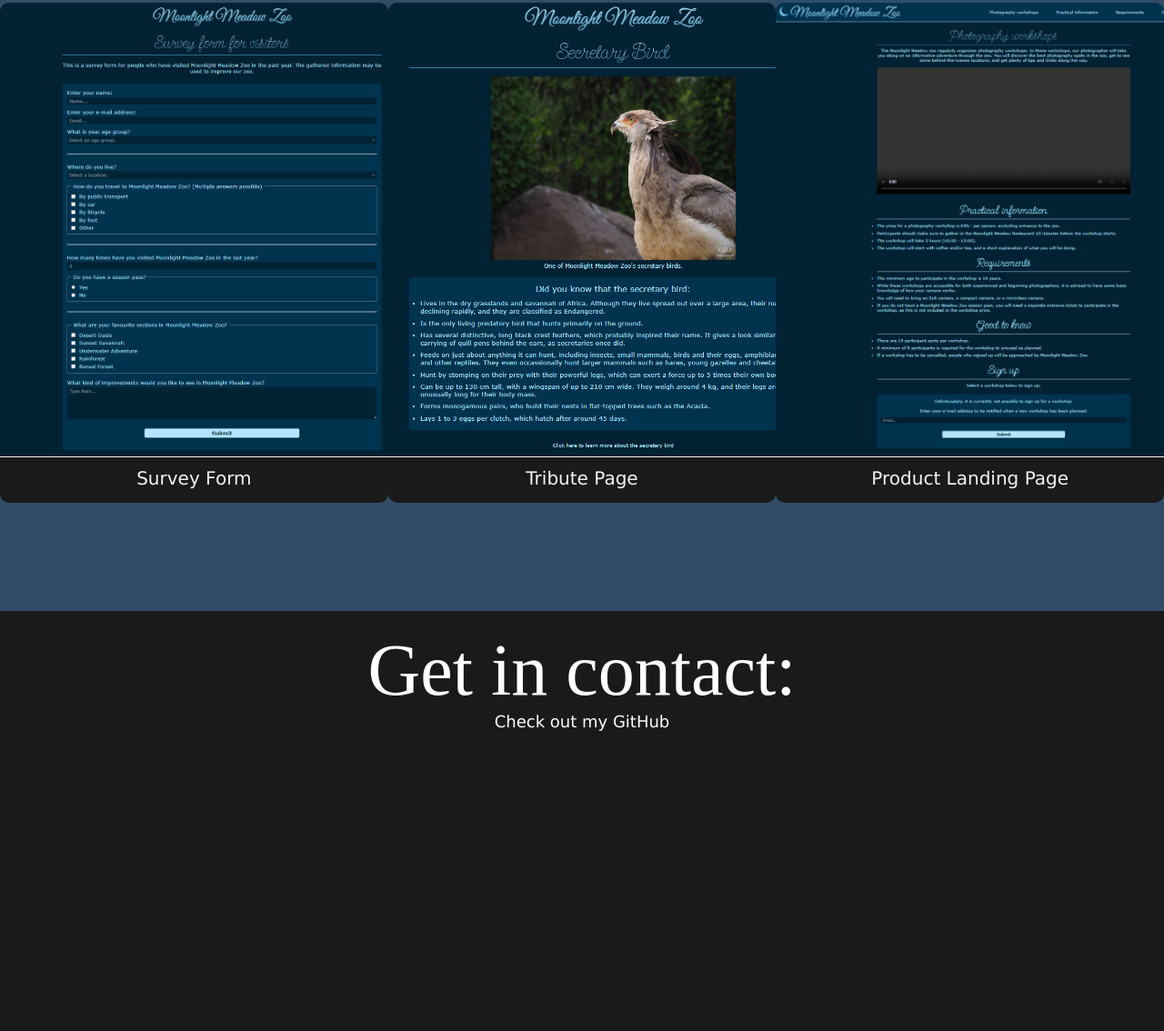
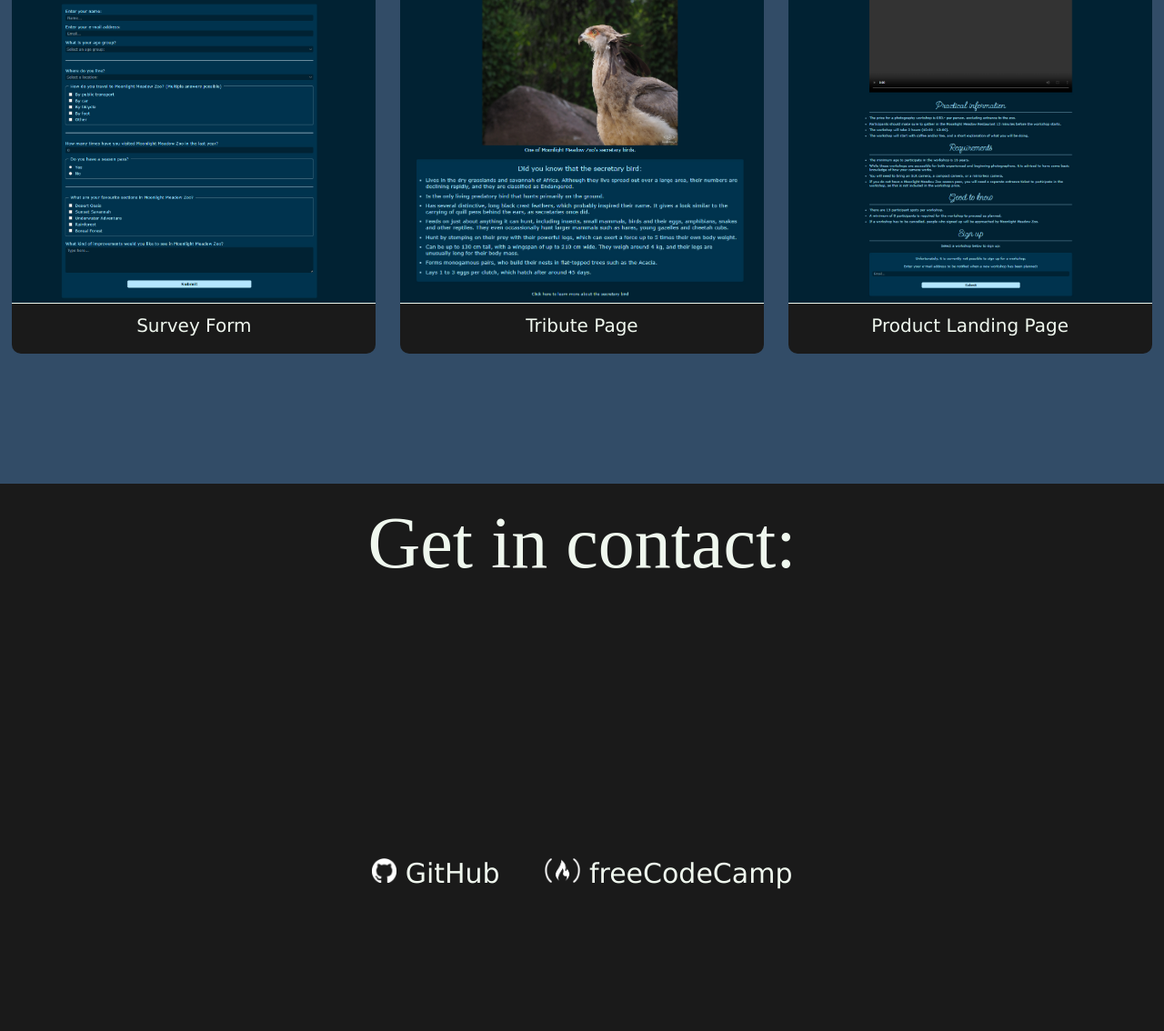
Before and after one commit to Wolfvogel/Wolfvogel.github.io, a plain HTML site: page index.html in a window 1280 px wide. Shown: the part 998-2132 px from the top of the page at 91% size. Drawn offline with Linux system fonts and the light colour scheme; a web font is replaced by a local one.

Commit message:
Various adjustments
Made sizing on project previews responsive, changed text sizing for mobile, and added portfolio links

```diff
--- a/index.html
+++ b/index.html
@@ -7,75 +7,28 @@
   <meta charset="UTF-8"/>
   <meta name="viewport" content="width=device-width, initial-scale=1.0"/>
   <meta name="author" content="RoanneRoams"/>
-  <meta name="description" content=""/>
-  <meta name="keywords" content=""/>
+  <meta name="description" content="The programming portfolio for RoanneRoams"/>
+  <meta name="keywords" content="programming coding code portfolio RoanneRoams webpage projects html css"/>
   <link rel="stylesheet" href="https://fonts.googleapis.com/css2?family=Fleur+De+Leah"/>
   <style>
     * {
+      box-sizing: border-box;
       padding: 0;
       margin: 0;
-      box-sizing: border-box;
       font-size: 10px;
       font-family: Verdana, sans-serif;
     }
     html {
-      scroll-padding-top: 70px;
-    }
-    @media () {
-    }
-    #navbar {
-      background-color: #264521;
-      position: fixed;
-      top: 0;
-      left: 0;
-      width: 100vw;
-      height: 70px;
-      display: flex;
-      justify-content: space-around;
-      align-items: center;
-      border-bottom: 3px solid #5fac53;
-    }
-    a {
-      color: white;
-      text-decoration: none;
-      font-size: 1.8rem;
-    }
-    nav a {
-      font-size: 2rem;
-      color: #eff7ee;
+      scroll-padding-top: 70px; /*To compensate for the fixed nav bar when using the internal navigation links*/
+      scroll-behavior: smooth;
     }
     main {
       padding-top: 70px;
     }
-    #welcome-section {
-      height: 100vh;
+    #welcome-section, #contact {
+      height: calc(100vh - 70px); /*To compensate for the fixed nav bar*/
+      text-align: center;
       background-color: #1a1a1a;
-      text-align: center;
-      padding-top: 11%;
-    }
-    #projects {
-      min-height: 100vh;
-      background-color: #324c67;
-      text-align: center;
-    }
-    #contact {
-      height: 100vh;
-      background-color: #1a1a1a;
-      text-align: center;
-    }
-    h1 {
-      font-size: 10rem;
-      color: #eff7ee;
-      font-family: "Fleur De Leah";
-      font-weight: normal;
-    }
-    #logo-image {
-      width: 300px;
-      padding-top: 5rem;
-    }
-    #welcome_text {
-      padding-top: 8rem;
-      font-size: 2.6rem;
     }
     p {
       font-size: 2rem;
@@ -86,36 +39,122 @@
       font-family: "Fleur De Leah";
       font-weight: normal;
       padding-top: 2rem;
-      color: white;
+      color: #eff7ee;
+    }
+    a {
+      text-decoration: none;
+      color: #eff7ee;
+      font-size: 2rem;
+    }
+
+    /*Styling for the Nav bar*/
+    #navbar {
+      position: fixed;
+      top: 0;
+      left: 0;
+      width: 100vw;
+      height: 70px;
+      display: flex;
+      justify-content: space-around;
+      align-items: center;
+      background-color: #264521;
+      border-bottom: 3px solid #5fac53;
+    }
+    nav a:hover {
+      text-decoration: underline;
+    }
+
+    /*Styling for the Welcome section*/
+    h1 {
+      font-size: 10rem;
+      color: #eff7ee;
+      font-family: "Fleur De Leah";
+      font-weight: normal;
+      padding-top: 200px;
+    }
+    #logo-image {
+      width: 300px;
+      padding-top: 5rem;
+    }
+    #welcome_text {
+      padding-top: 8rem;
+      font-size: 2.6rem;
+    }
+
+    /*Styling for the Projects section*/
+    #projects {
+      min-height: calc(100vh - 70px); /*To compensate for the fixed nav bar, and also leave space for the section to expand for future additional projects*/
+      text-align: center;
+      background-color: #324c67;
     }
     .projects_grid {
       padding-top: 2rem;
       display: flex;
       justify-content: space-around;
+      flex-wrap: wrap;
     }
     .project_preview_block {
+      /* height: 550px; */
+      /* width: 500px; */
+      width: 30%;
+      min-width: 400px;
+      text-align: center;
+      overflow: hidden;
       background-color: #1a1a1a;
-      height: 550px;
-      width: 500px;
       border-radius: 10px;
-      overflow: hidden;
-      text-align: center;
+      margin-bottom: 25px;
+    }
+    .project_preview_block:hover {
+      background-color: #333333;
     }
     .project_preview_image {
-      width: 500px;
-      height: 500px;
+      /* width: 500px; */
+      /* height: 500px; */
+      width: 100%;
+      /* width: 300px; */
       border-bottom: 1px solid #eff7ee;
     }
     .project_preview_text {
-      color: #eff7ee;
       height: 50px;
       padding-top: 7px;
+    }
+
+    /*Styling for the Contact section*/
+    #contact_links {
+      width: 40%;
+      min-width: 350px;
+      display: flex;
+      justify-content: space-around;
+      flex-wrap: wrap;
+      margin: 300px auto 0 auto;
+      font-size: 3rem;
+      color: #eff7ee;
+    }
+    #profile-link, #GitHub-link {
+      font-size: 3rem;
+      margin: 0 20px 20px 20px;
+    }
+    #GitHub_logo, #freeCodeCamp_logo {
+      height: 2.7rem;
+      /* padding-top: 10px; */
+    }
+
+    @media (max-width: 800px) { /*Styling for phone screens and other smaller screens*/
+      h1 {
+        font-size: 8rem;
+      }
+      #welcome_text {
+        font-size: 2rem;
+      }
+      h2, h3 {
+        font-size: 6rem;
+      }
     }
   </style>
 </head>
 <body>
   <nav id="navbar">
-    <a href="#welcome-section">About me</a>
+    <a href="#welcome-section">Welcome</a>
     <a href="#projects">Projects</a>
     <a href="#contact">Contact</a>
   </nav>
@@ -124,7 +163,7 @@
       <h1>
         I am RoanneRoams
       </h1>
-      <img id="logo-image" src="IridiScope_logo.png"/>
+      <img id="logo-image" src="IridiScope_logo.png"/ alt="The IridiScope logo">
       <p id="welcome_text">Welcome to my programming portfolio</p>
     </section>
     <section id="projects">
@@ -133,20 +172,20 @@
       </h2>
       <div class="projects_grid">
         <div class="project_preview_block">
-          <a href="https://wolfvogel.github.io/MoonlightMeadowZoo_projects/SurveyForm.html">
-            <img class="project_preview_image" src="SurveyForm_preview.jpg"/>
+          <a href="https://wolfvogel.github.io/MoonlightMeadowZoo_projects/SurveyForm.html" target="_blank">
+            <img class="project_preview_image" src="SurveyForm_preview.jpg" alt="A preview image of my Survey Form project"/>
             <p class="project_preview_text">Survey Form</p>
           </a>
         </div>
         <div class="project_preview_block">
-          <a href="https://wolfvogel.github.io/MoonlightMeadowZoo_projects/TributePage.html">
-            <img class="project_preview_image" src="TributePage_preview.jpg"/>
+          <a href="https://wolfvogel.github.io/MoonlightMeadowZoo_projects/TributePage.html" target="_blank">
+            <img class="project_preview_image" src="TributePage_preview.jpg" alt="A preview image of my Tribute Page project"/>
             <p class="project_preview_text">Tribute Page</p>
           </a>
         </div>
         <div class="project_preview_block">
-          <a href="https://wolfvogel.github.io/MoonlightMeadowZoo_projects/ProductLandingPage.html">
-            <img class="project_preview_image" src="ProductLandingPage_preview.jpg"/>
+          <a href="https://wolfvogel.github.io/MoonlightMeadowZoo_projects/ProductLandingPage.html" target="_blank">
+            <img class="project_preview_image" src="ProductLandingPage_preview.jpg" alt="A preview mage of my Product Landing Page project"/>
             <p class="project_preview_text">Product Landing Page</p>
           </a>
         </div>
@@ -156,7 +195,16 @@
       <h3>
         Get in contact:
       </h3>
-      <a href="GITHUB-LINK" id="profile-link">Check out my GitHub</a>
+      <div id="contact_links">
+        <a href="https://github.com/Wolfvogel" target="_blank" id="GitHub-link" alt="The GitHub logo">
+          <img src="GitHub_logo.png" id="GitHub_logo"/>
+          GitHub
+        </a>
+        <a href="https://www.freecodecamp.org/Lidewij" target="_blank" id="profile-link" alt="The freeCodeCamp logo">
+          <img src="freeCodeCamp_logo.png" id="freeCodeCamp_logo"/>
+          freeCodeCamp
+        </a>
+      </div>
     </section>
   </main>
 </body>
```
Also changed, not shown: GitHub_logo.png (added), freeCodeCamp_logo.png (added).
